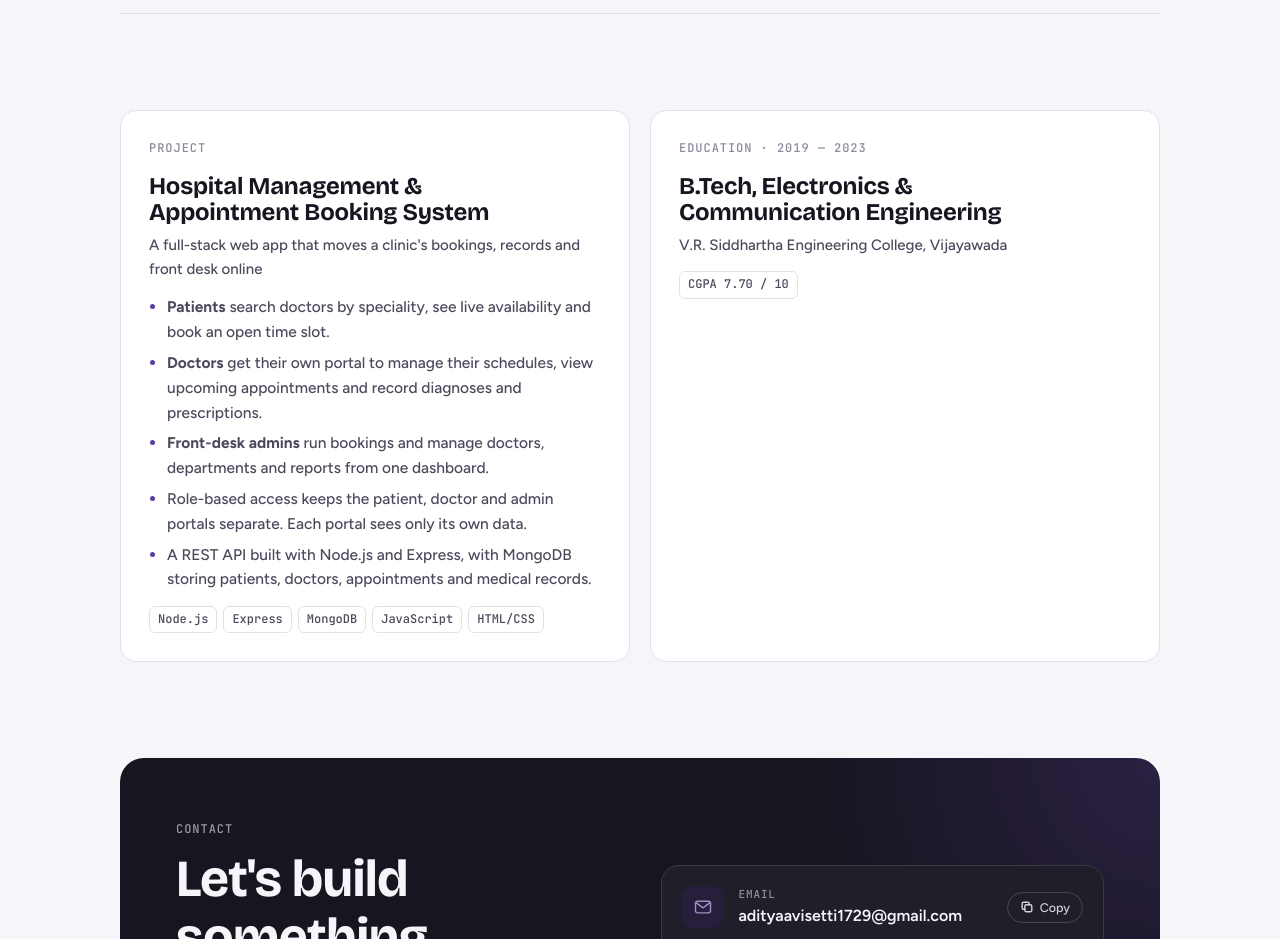
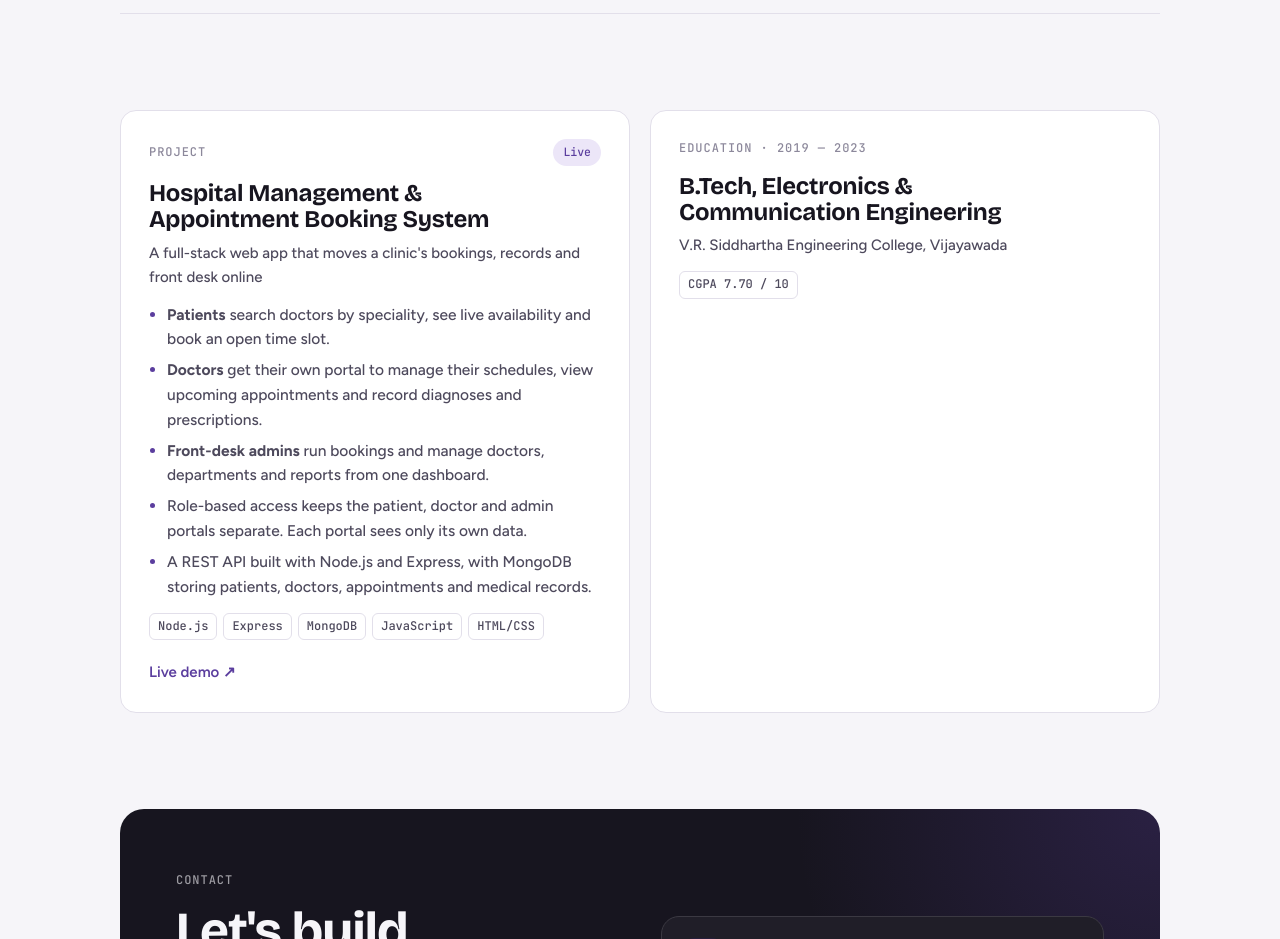
Before and after one commit to ADITYAAVISETTI/portfolio_aditya, a plain HTML site: page index.html in a window 1280 px wide. Shown: the part 4700-5639 px from the top of the page. Drawn offline with nearby package versions, Linux system fonts and the light colour scheme.

Commit message:
Add live demo link to hospital management project

```diff
--- a/index.html
+++ b/index.html
@@ -482,7 +482,10 @@
       <h2 id="more-heading" class="sr-only">Side project and education</h2>
       <div class="container two-col">
         <article class="card">
-          <span class="label">Project</span>
+          <div class="card-top">
+            <span class="label">Project</span>
+            <span class="pill">Live</span>
+          </div>
           <h3 class="small">Hospital Management &amp; Appointment Booking System</h3>
           <p class="card-subtitle">A full-stack web app that moves a clinic's bookings, records and front desk online</p>
           <ul>
@@ -498,6 +501,9 @@
             <span class="tag">MongoDB</span>
             <span class="tag">JavaScript</span>
             <span class="tag">HTML/CSS</span>
+          </div>
+          <div class="links">
+            <a href="https://hospital-management-8yoc.onrender.com" target="_blank" rel="noopener">Live demo ↗</a>
           </div>
         </article>
 
```
Also changed, not shown: portfolio.html (+7 -1 lines).
